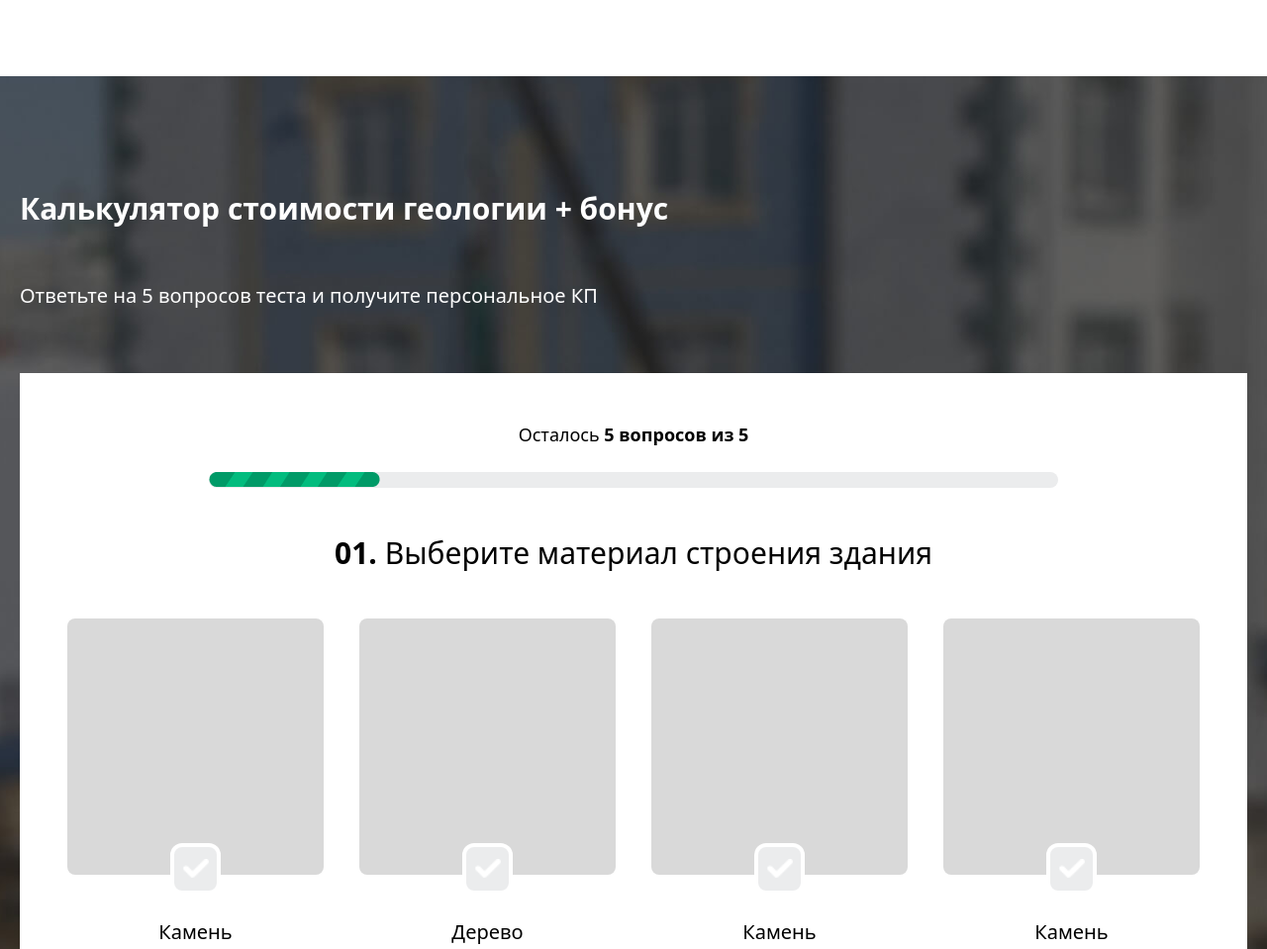
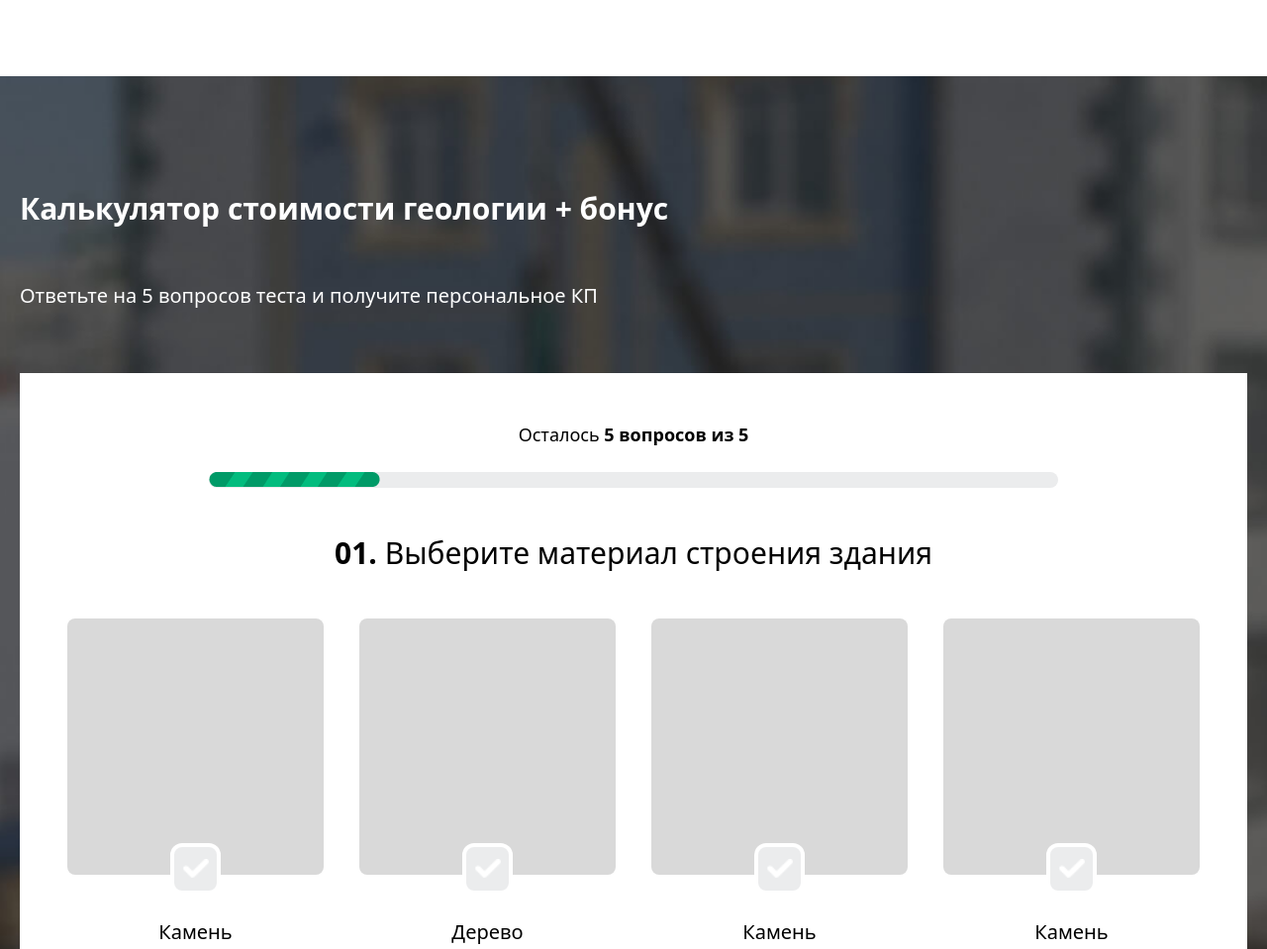
Before and after one commit to CrazyySasha/tailwindcss-geo-website, a website built with Vite: page pages/index.html in a window 1280 px wide. Shown: the part 3011-3970 px from the top of the page at 99% size. Built offline with nearby package versions, Linux system fonts and the light colour scheme.

Commit message:
calc rady now

```diff
--- a/pages/index.html
+++ b/pages/index.html
@@ -315,8 +315,8 @@
 		</section>
 	</main>
 	<!-- calculator -->
-	<section class="w-full" style="background-image: url(/assets/bg2_1.png);">
-		<div class=" lg:px-5 md:px-5 2xl:px-40 xs:pt-9 pb-20 xs:pb-0 pt-4">
+	<section class="w-full bg-cover" style="background-image: url(/assets/bg2_1.png) ;">
+		<div class=" lg:px-5 md:px-5 2xl:px-40 xs:pt-9 pb-20 xs:pb-0 lg:pb-24 pt-4">
 			<div class="text-white lg:mb-16 lg:mt-20 xs:mt-0 xs:mx-9 xs:mb-12 md:mx-0 ">
 				<h2 class="font-bold text-3xl mb-14 ">Калькулятор стоимости геологии + бонус</h2>
 				<p class="text-xl font-normal">Ответьте на 5 вопросов теста и получите персональное КП </p>
```
